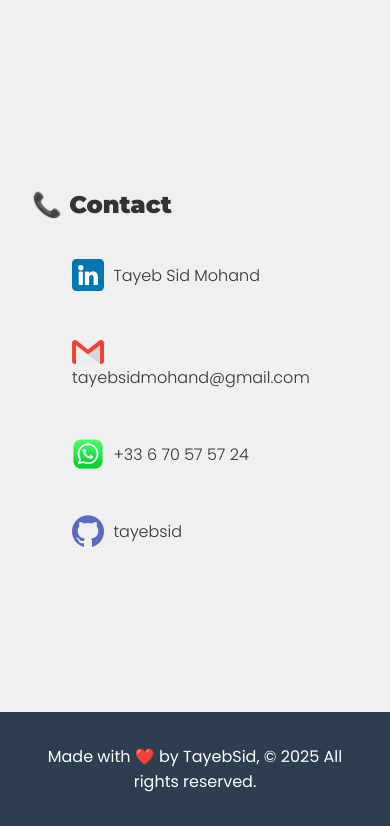
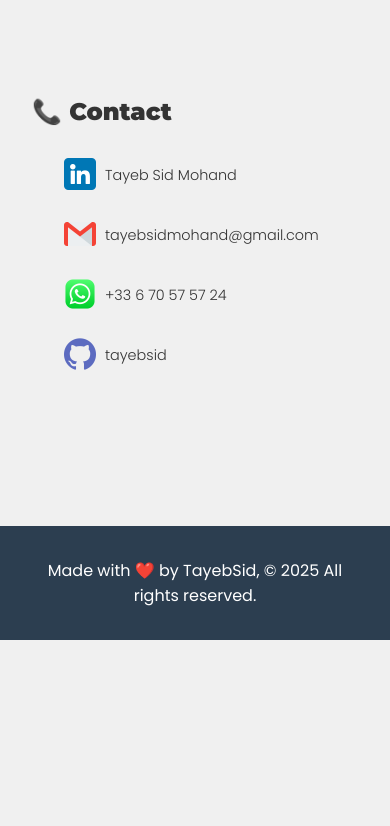
Before and after one commit to tayeb-sid/Potfolio, a plain HTML site: page index.html in a window 390 px wide. Shown: the part 9180-10006 px from the top of the page. After the commit the page ends 9820 px from the top, so only its background shows below. Drawn offline with Linux system fonts and the light colour scheme.

Commit message:
Update styles.css

```diff
--- a/styles.css
+++ b/styles.css
@@ -178,12 +178,13 @@ button {
     gap: 2rem;
 }
 .card-container{
+    width: 80vw;
     display: flex;
     flex-direction: column;
     align-items: center;
     text-align: left;
     gap: 1.5rem;
-    width: 80vw;
+    width: 100%;
     border: 1px solid transparent;
     background: linear-gradient(to bottom, #2c3e50,teal, #2c3e50);;
 
@@ -240,11 +241,12 @@ button {
     gap: 2rem;
 }
 .contact-info>a{
-    font-size:1rem;
     padding: 0.5rem;
     text-align: left;
     font-family: 'Poppins',sans-serif;
     font-weight: 200;
+    font-size: 0.9rem;
+    width: 100%;
 }
 .contact-info>a:hover{
 
@@ -327,6 +329,12 @@ button {
         flex-direction: column;
 
     }
+    .contact-info>a{
+        padding: 0;
+        font-size: 0.9rem;
+    }
+
+
     .contact-info{
         flex-direction: column;
         justify-content: space-evenly;
```
